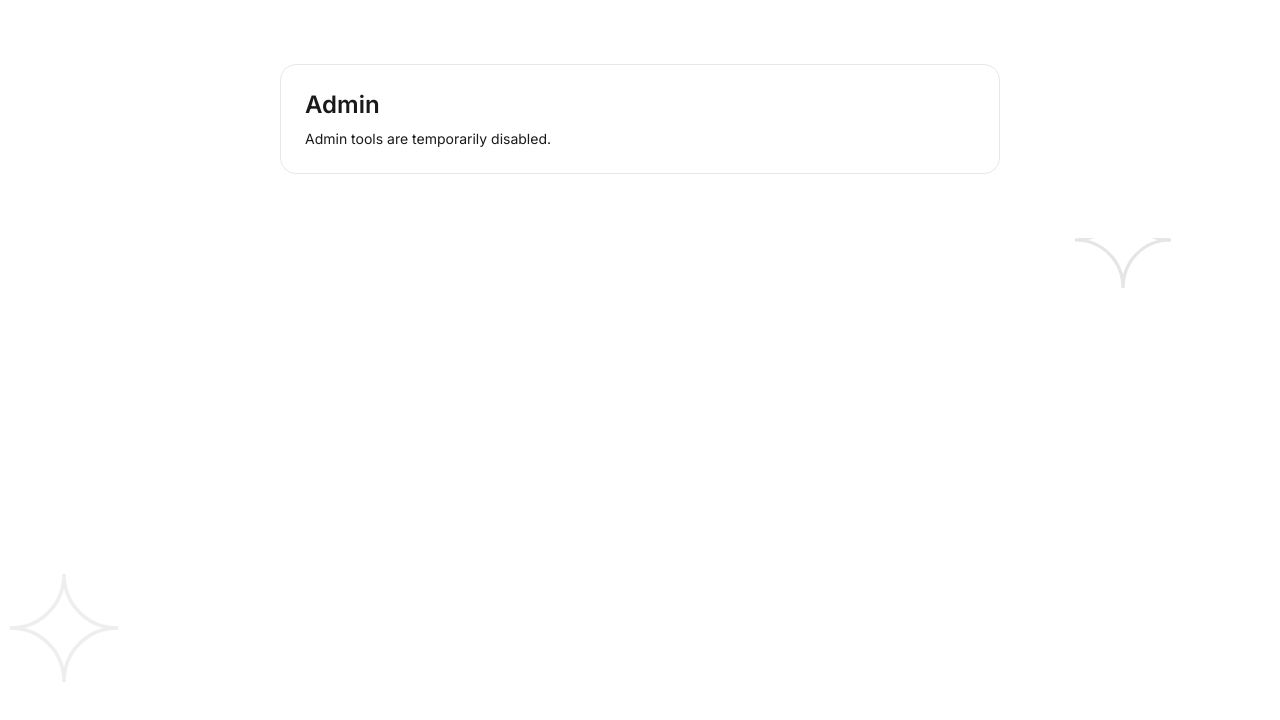
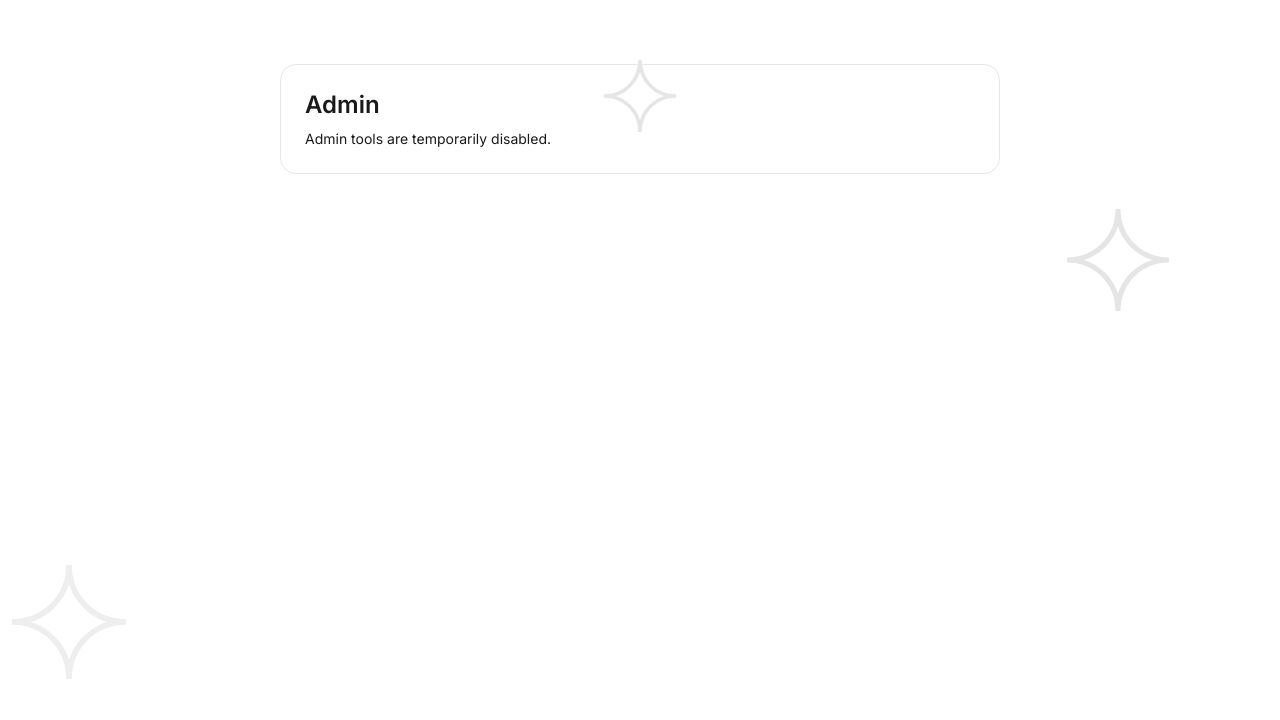
Before and after one commit to jisungkim0922/difficultconvo, a Next.js app: page /admin/letters in a window 1280 px wide. Shown: the top 720 px of the page. Built offline with nearby package versions, Linux system fonts and the light colour scheme.

Commit message:
Two-layer UI: fixed grey backdrop (3 shapes) + content above (film-on-paper effect)

```diff
--- a/app/layout.tsx
+++ b/app/layout.tsx
@@ -15,11 +15,11 @@ export const metadata: Metadata = {
 export default function RootLayout({ children }: { children: React.ReactNode }) {
   return (
     <html lang="en" className={playfair.variable}>
-      <body className={inter.className}>
+      <body className={inter.className + " bg-white"}>
         <AuthProvider>
-          <div className="relative">
-            <Backdrop />          {/* ← fixed back layer */}
-            <div className="relative z-10">{children}</div> {/* ← content layer */}
+          <div className="relative min-h-screen w-screen">
+            <Backdrop />                 {/* fixed back layer (z-0) */}
+            <div className="relative z-10">{children}</div> {/* content layer */}
           </div>
         </AuthProvider>
       </body>
--- a/components/Backdrop.tsx
+++ b/components/Backdrop.tsx
@@ -1,26 +1,25 @@
-"use client";
 export default function Backdrop() {
   return (
-    <div aria-hidden className="pointer-events-none fixed inset-0 -z-10 overflow-hidden">
-      {/* top center */}
+    <div aria-hidden className="pointer-events-none fixed inset-0 z-0 overflow-hidden">
+      {/* Top-center */}
       <Fleur className="absolute left-1/2 top-[6vh] h-[120px] w-[120px] -translate-x-1/2 text-neutral-300/60" />
-      {/* mid right */}
-      <Fleur className="absolute right-[6vw] top-[22vh] h-[160px] w-[160px] text-neutral-300/60" />
-      {/* bottom left */}
-      <Fleur className="absolute -left-[2vw] bottom-[8vh] h-[180px] w-[180px] text-neutral-300/40" />
+      {/* Mid-right */}
+      <Fleur className="absolute right-[6vw] top-[24vh] h-[170px] w-[170px] text-neutral-300/60" />
+      {/* Bottom-left */}
+      <Fleur className="absolute left-[-2vw] bottom-[8vh] h-[190px] w-[190px] text-neutral-300/40" />
     </div>
   );
 }
 
 function Fleur({ className = "" }: { className?: string }) {
-  // simple 4-lobed pinwheel; stroke follows currentColor so we can tint via className
+  // 4-lobed pinwheel; uses currentColor so parent class controls color/opacity
   return (
     <svg viewBox="0 0 100 100" className={className}>
       <path
         d="M50 10c0 17-13 30-30 30 17 0 30 13 30 30 0-17 13-30 30-30-17 0-30-13-30-30z"
         fill="none"
         stroke="currentColor"
-        strokeWidth="2"
+        strokeWidth="3"
       />
     </svg>
   );
```
